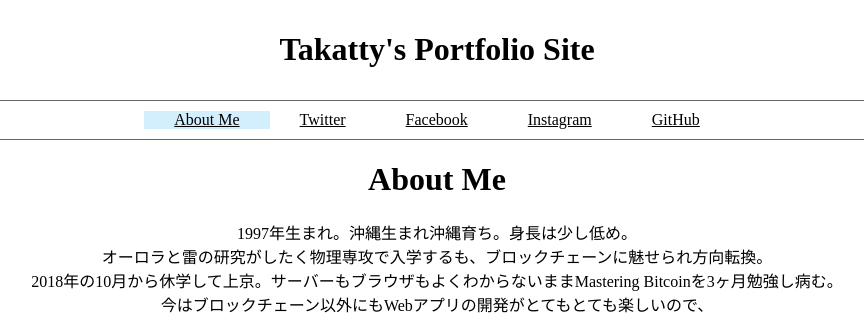
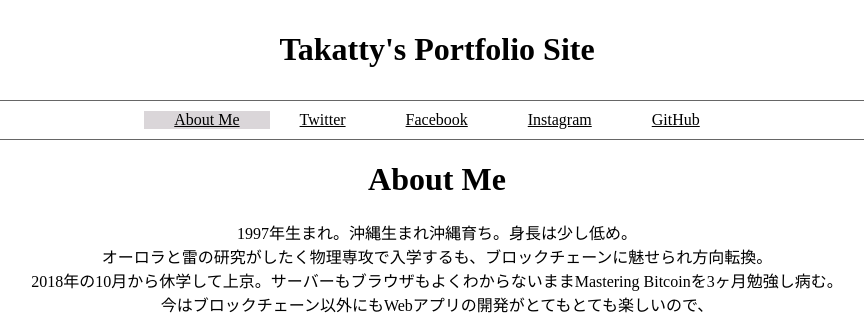
Before and after one commit to takattty/MyPortfolioSite-1, a PHP site: page / in a window 1280 px wide, with the pointer over the restyled element. Shown: the top 317 px of the page, without its empty margins (203-1067 px from the left). Run offline with PHP 8.4, Linux system fonts and the light colour scheme; some libraries are stand-ins or nearby versions.

Commit message:
css変更

```diff
--- a/css/index.css
+++ b/css/index.css
@@ -45,7 +45,7 @@ body {
 }
 
 .nav-item:hover {
-    background-color: rgb(211, 238, 253);
+    background-color: rgb(218, 214, 217);
 }
 
 .nav-item a {
```
